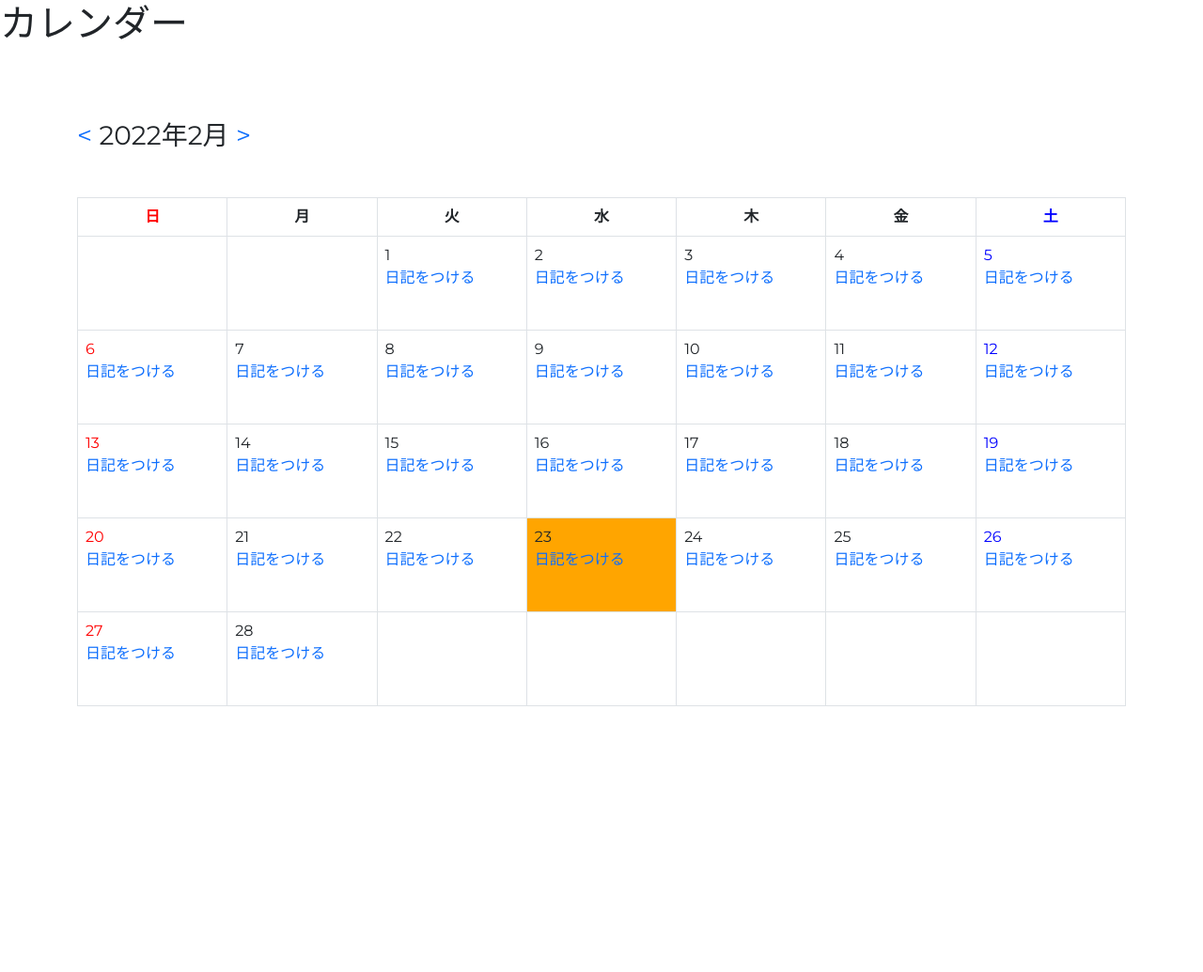
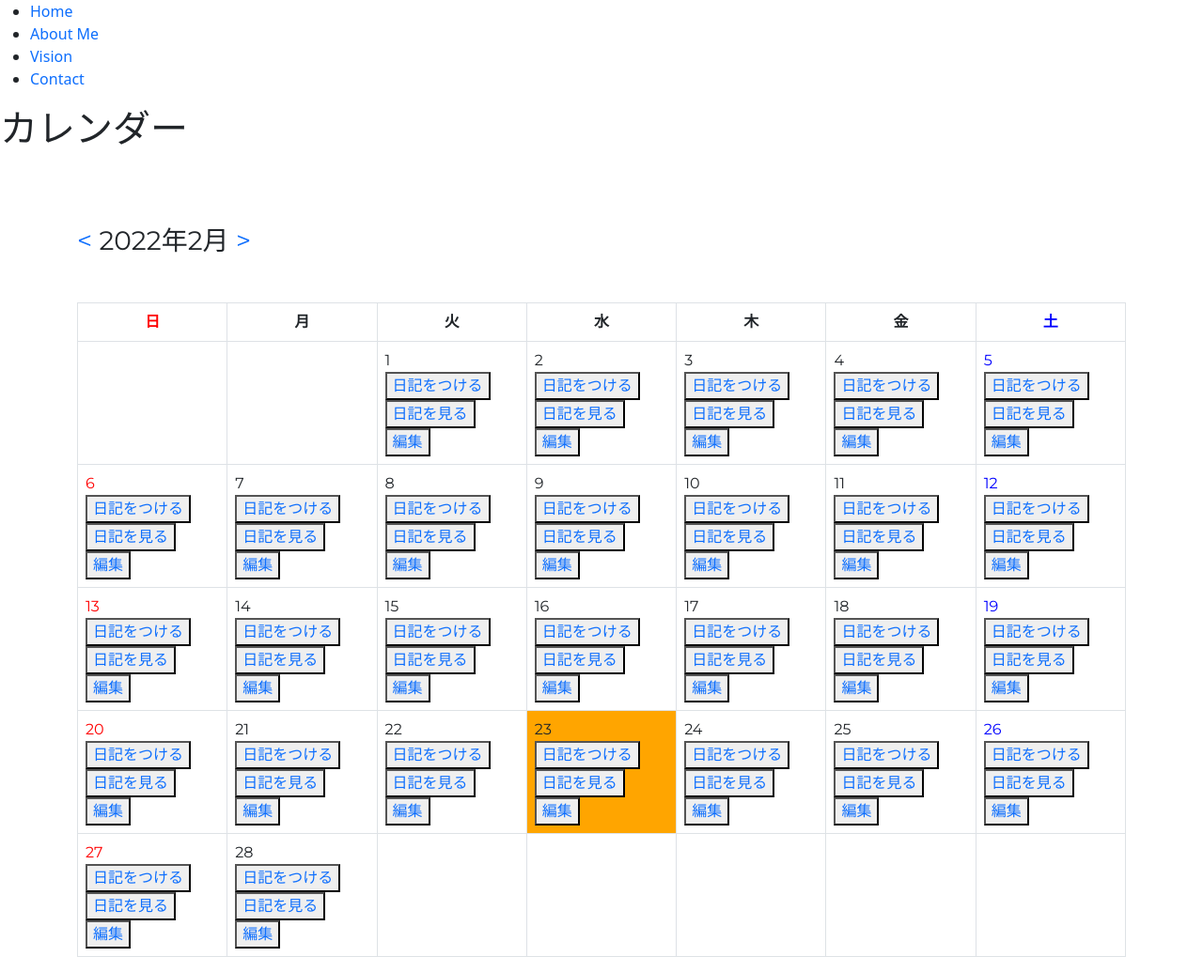
Before and after one commit to falconbear/PHP-Diary, a PHP site: page /scheduler.php in a window 1280 px wide. Shown: the whole page at 94% size. Before the commit the page ends 752 px from the top, so only its background shows below. Run offline with PHP 8.4, Linux system fonts and the light colour scheme.

Commit message:
form追加

```diff
--- a/memo.txt
+++ b/memo.txt
@@ -0,0 +1,4 @@
+621631df9ad31	2022/02/23 22:08	無事です
+621606ba0b5bd	2022/02/23 19:04	今日は酷い1日だった。<br>なぜなら肩が痛いからだ。<br>早く寝て明日に備えたいと思う。
+62160664203fb	2022/02/23 19:03	今日は酷い1日だった。<br>なぜなら肩が痛いからだ。<br>早く寝て明日に備えたいと思う。
+6216063ebef00	2022/02/23 19:02	gsfsgfdsgshbbfds
--- a/scheduler.php
+++ b/scheduler.php
@@ -12,6 +12,16 @@
     <title>Calender</title>
 </head>
 <body>
+    <header>
+        <nav class="navBer">
+            <ul>
+                <li><a href="#home">Home</a></li>
+                <li><a href="#aboutMe">About Me</a></li>
+                <li><a href="#vision">Vision</a></li>
+                <li><a href="#contact">Contact</a></li>
+            </ul>
+        </nav>
+    </header>
     <h1 text_aline="center">カレンダー</h1>
     <?php
     // タイムゾーンを設定
@@ -77,7 +87,7 @@
         } else {
             $week .= '<td>' . $day;
         }
-        $week .= '<br><p id="memo"><a href="diary.php">日記をつける</a></p></td>';
+        $week .= '<br><button class="toDiary"><a href="diary.php">日記をつける</a></button><br><button class="show"><a href="diary.php">日記を見る</a></button><button class="edit"><a href="diary.php">編集</a></button></td>';
 
         // 週終わり、または、月終わりの場合
         if ($youbi % 7 == 6 || $day == $day_count) {
--- a/style.css
+++ b/style.css
@@ -21,3 +21,6 @@ th:nth-of-type(1), td:nth-of-type(1) {
 th:nth-of-type(7), td:nth-of-type(7) {
     color: blue;
 }
+.toDiary{
+    text-align: center;
+}
```
Also changed, not shown: diary.php (+16 -2 lines), index.php (deleted, +0 -17 lines).
